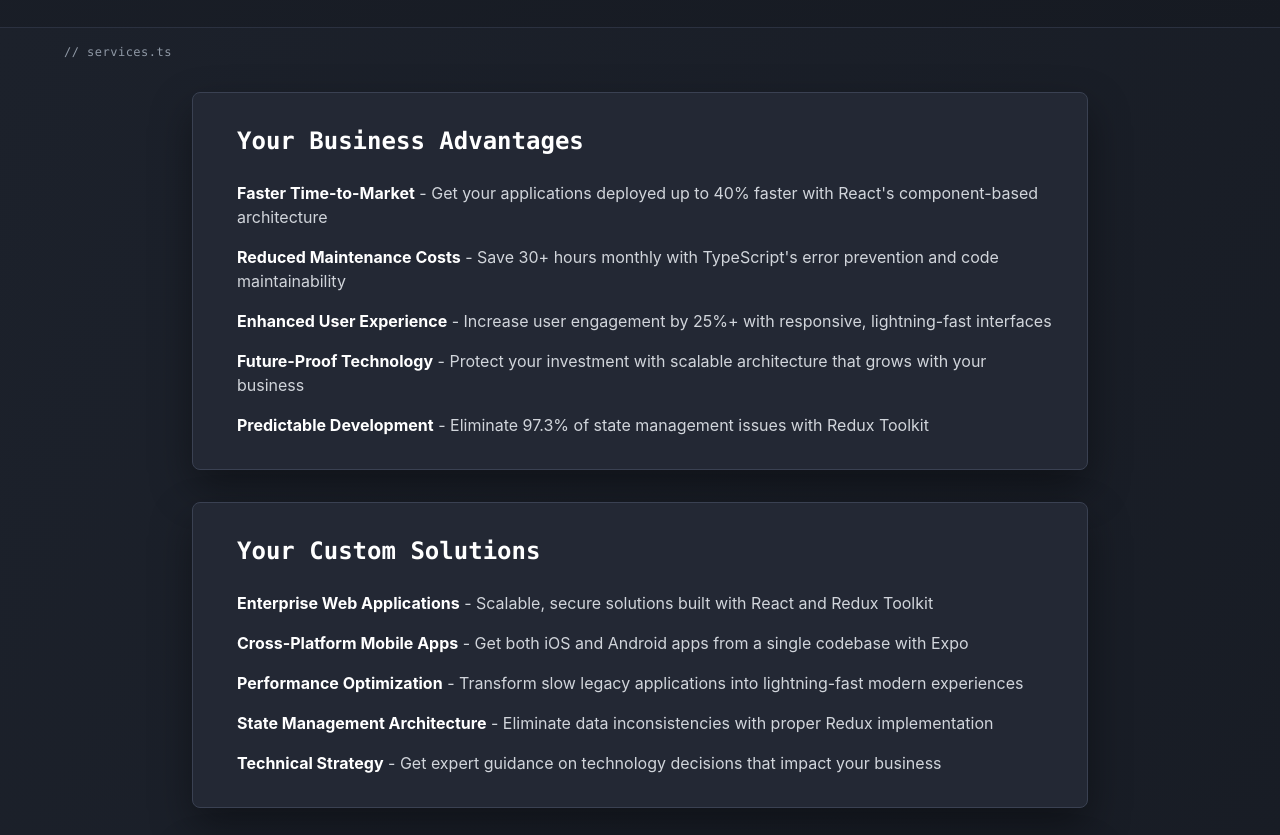
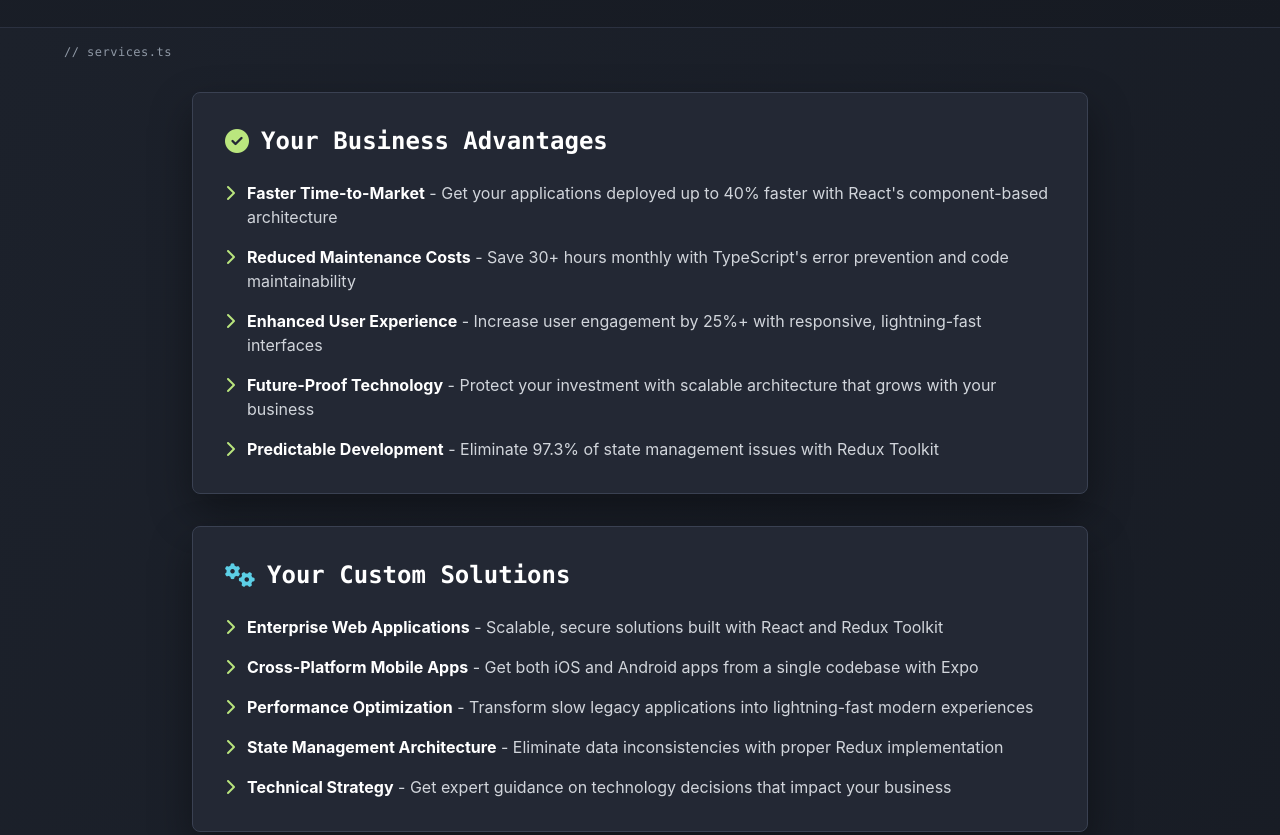
Before and after one commit to seandinwiddie/sdin.dev, a website: page index.html in a window 1280 px wide. Shown: the part 920-1755 px from the top of the page. Drawn offline with nearby package versions, Linux system fonts and the light colour scheme; files that its build step writes are made by us from their sources.

Commit message:
Migrate to CDN for Font Awesome and AOS
Replace self-hosted vendor files with CDN-hosted versions:
- Font Awesome 6.7.2 via cdnjs
- AOS 2.3.1 via unpkg

This reduces server load and improves delivery performance via globally distributed CDNs.

```diff
--- a/ai/index.html
+++ b/ai/index.html
@@ -184,9 +184,9 @@
 
     <!-- External Resources -->
     <link rel="stylesheet" href="/tailwind.css">
-    <link rel="stylesheet" href="/vendor/fontawesome/css/all.min.css">
-    <link rel="stylesheet" href="/vendor/aos/aos.css">
-    <script src="/vendor/aos/aos.js"></script>
+    <link rel="stylesheet" href="https://cdnjs.cloudflare.com/ajax/libs/font-awesome/6.7.2/css/all.min.css">
+    <link rel="stylesheet" href="https://unpkg.com/aos@2.3.1/dist/aos.css">
+    <script src="https://unpkg.com/aos@2.3.1/dist/aos.js"></script>
     <link rel="stylesheet" href="/styles.css">
 </head>
 <body class="ayu-theme bg-gradient-to-br from-[var(--ayu-bg-from)] to-[var(--ayu-bg-to)] min-h-screen text-gray-200 leading-relaxed">
--- a/automation/index.html
+++ b/automation/index.html
@@ -157,9 +157,9 @@
 
     <!-- External Resources -->
     <link rel="stylesheet" href="/tailwind.css">
-    <link rel="stylesheet" href="/vendor/fontawesome/css/all.min.css">
-    <link rel="stylesheet" href="/vendor/aos/aos.css">
-    <script src="/vendor/aos/aos.js"></script>
+    <link rel="stylesheet" href="https://cdnjs.cloudflare.com/ajax/libs/font-awesome/6.7.2/css/all.min.css">
+    <link rel="stylesheet" href="https://unpkg.com/aos@2.3.1/dist/aos.css">
+    <script src="https://unpkg.com/aos@2.3.1/dist/aos.js"></script>
     <link rel="stylesheet" href="/styles.css">
 </head>
 <body class="ayu-theme bg-gradient-to-br from-[var(--ayu-bg-from)] to-[var(--ayu-bg-to)] min-h-screen text-gray-200 leading-relaxed">
--- a/coaching/index.html
+++ b/coaching/index.html
@@ -161,9 +161,9 @@
 
     <!-- Fonts -->
     <!-- Self-hosted visual dependencies -->
-    <link rel="stylesheet" href="/vendor/fontawesome/css/all.min.css">
-    <link rel="stylesheet" href="/vendor/aos/aos.css">
-    <script src="/vendor/aos/aos.js"></script>
+    <link rel="stylesheet" href="https://cdnjs.cloudflare.com/ajax/libs/font-awesome/6.7.2/css/all.min.css">
+    <link rel="stylesheet" href="https://unpkg.com/aos@2.3.1/dist/aos.css">
+    <script src="https://unpkg.com/aos@2.3.1/dist/aos.js"></script>
     <link rel="stylesheet" href="/styles.css">
   </head>
 <body class="ayu-theme font-sans text-white leading-relaxed" style="background: linear-gradient(135deg, var(--ayu-bg-from), var(--ayu-bg-to));">
--- a/index.html
+++ b/index.html
@@ -160,9 +160,9 @@
     <link rel="stylesheet" href="/tailwind.css">
 
     <!-- Self-hosted visual dependencies -->
-    <link rel="stylesheet" href="/vendor/fontawesome/css/all.min.css">
-    <link rel="stylesheet" href="/vendor/aos/aos.css">
-    <script src="/vendor/aos/aos.js"></script>
+    <link rel="stylesheet" href="https://cdnjs.cloudflare.com/ajax/libs/font-awesome/6.7.2/css/all.min.css">
+    <link rel="stylesheet" href="https://unpkg.com/aos@2.3.1/dist/aos.css">
+    <script src="https://unpkg.com/aos@2.3.1/dist/aos.js"></script>
     <link rel="stylesheet" href="/styles.css">
   </head>
 
```
